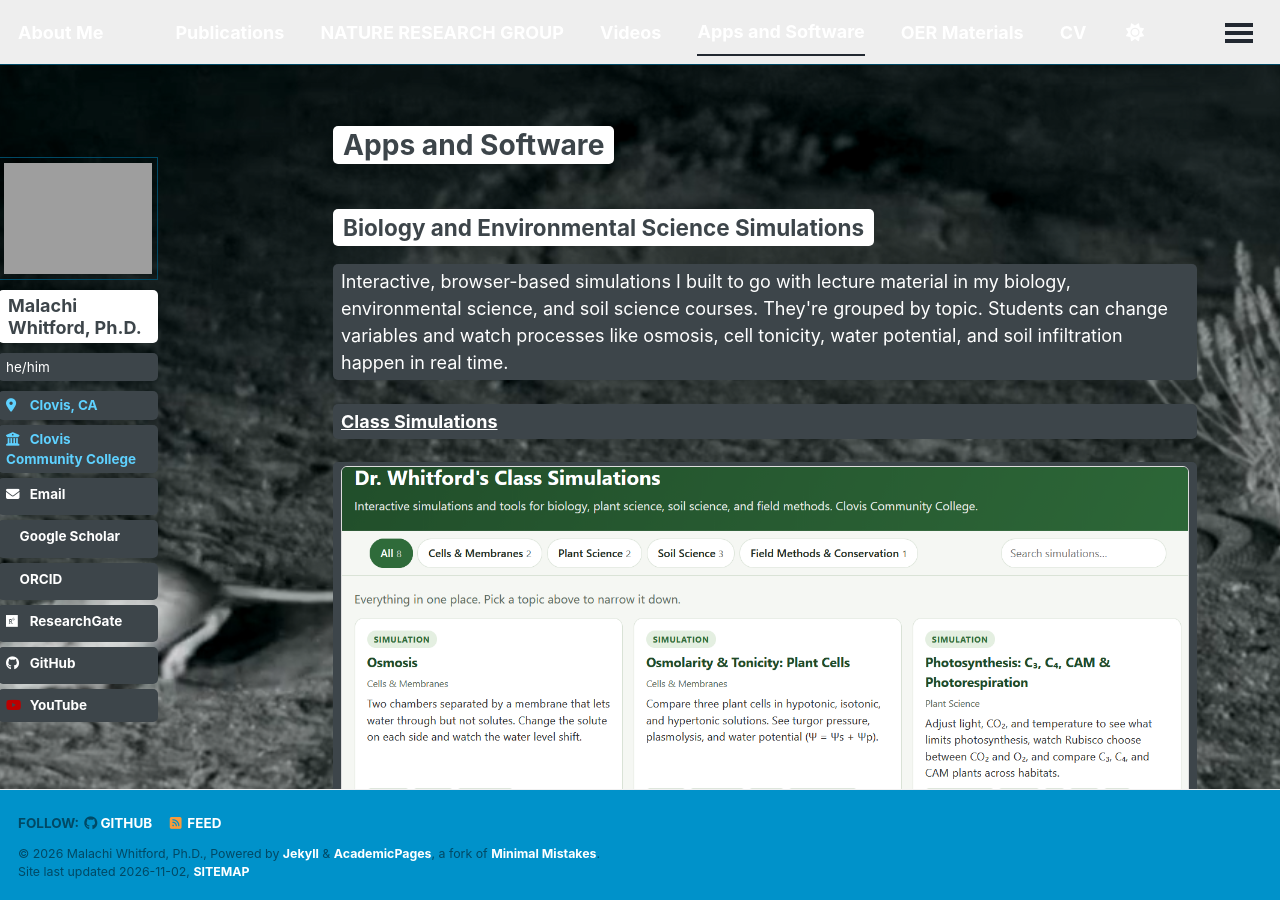
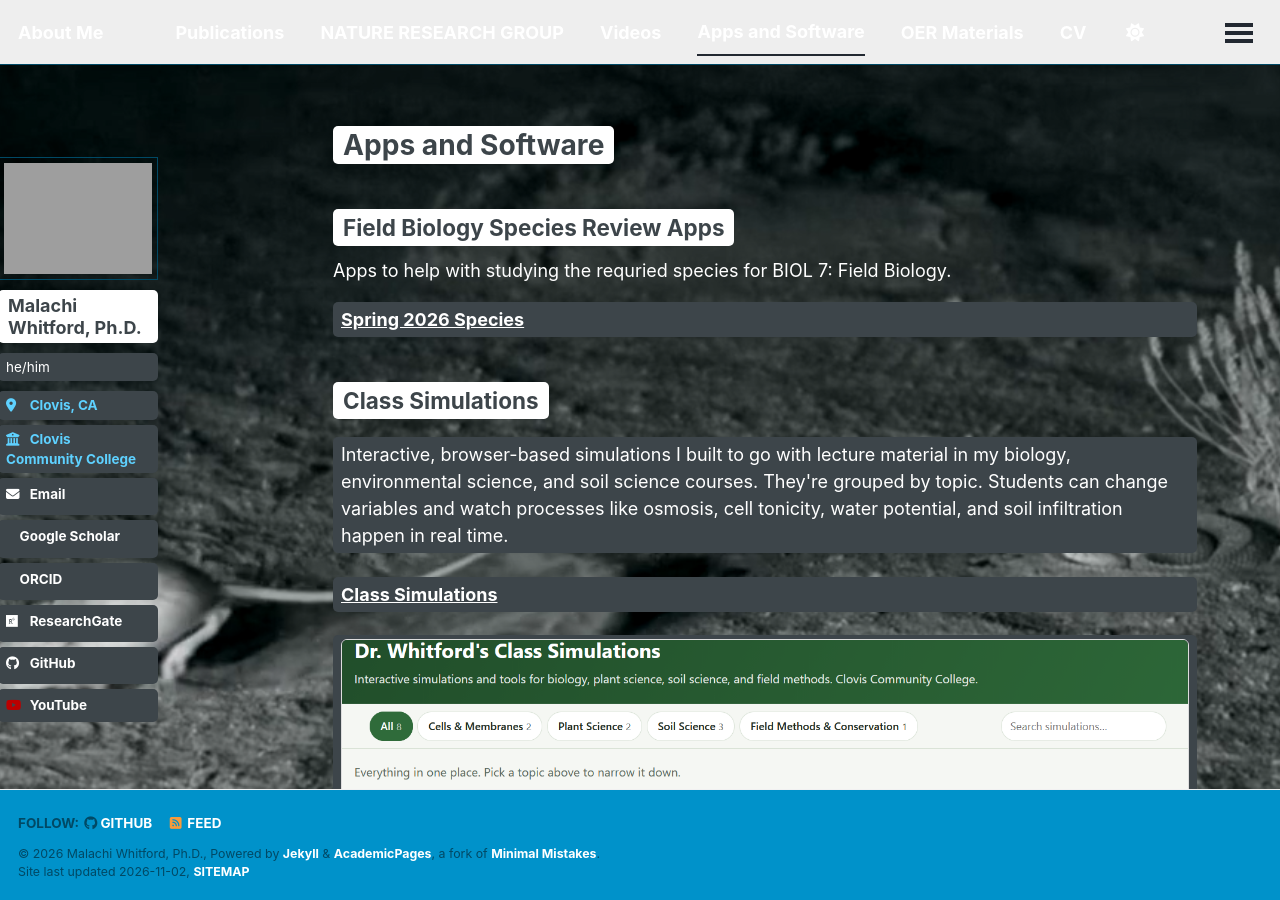
Before and after one commit to malachi-whitford/malachi-whitford.github.io, a Jekyll site: the page built from _pages/software.html, in a window 1280 px wide and 900 px high. Built offline with Jekyll 4.4.1, drawn with Linux system fonts in a browser that asks for light colours; a style sheet for code colours, icons or effects is not loaded.

Commit message:
Update software page with new app details
Added information about Field Biology Species Review Apps and a link for Spring 2026 Species.

```diff
--- a/_pages/software.html
+++ b/_pages/software.html
@@ -7,7 +7,12 @@ author_profile: true
 
 {% include base_path %}
 
-<h2>Biology and Environmental Science Simulations</h2>
+<h2>Field Biology Species Review Apps</h2>
+Apps to help with studying the requried species for BIOL 7: Field Biology.
+<p><a href="https://script.google.com/macros/s/AKfycbxFylUSF13ZssH0HRlasaxhyFrE4v5dmbugR88Ipzh_3Uv6yo4mP7s3QwReaG6aDQtqEg/exec">Spring 2026 Species</a></p>
+
+
+<h2>Class Simulations</h2>
 
 <p>Interactive, browser-based simulations I built to go with lecture material in my biology, environmental science, and soil science courses. They're grouped by topic. Students can change variables and watch processes like osmosis, cell tonicity, water potential, and soil infiltration happen in real time.</p>
 
```
